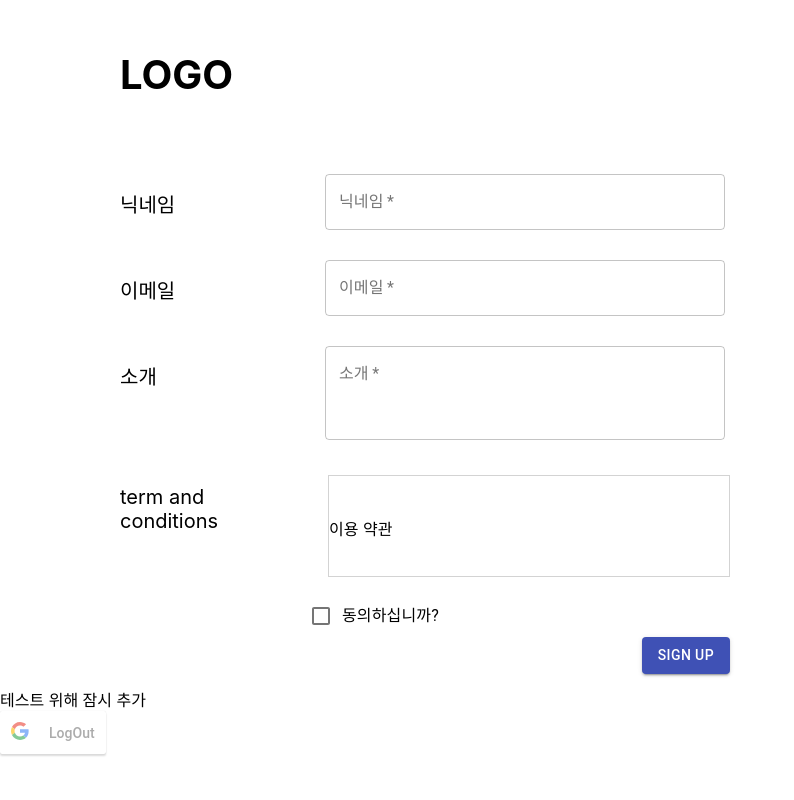
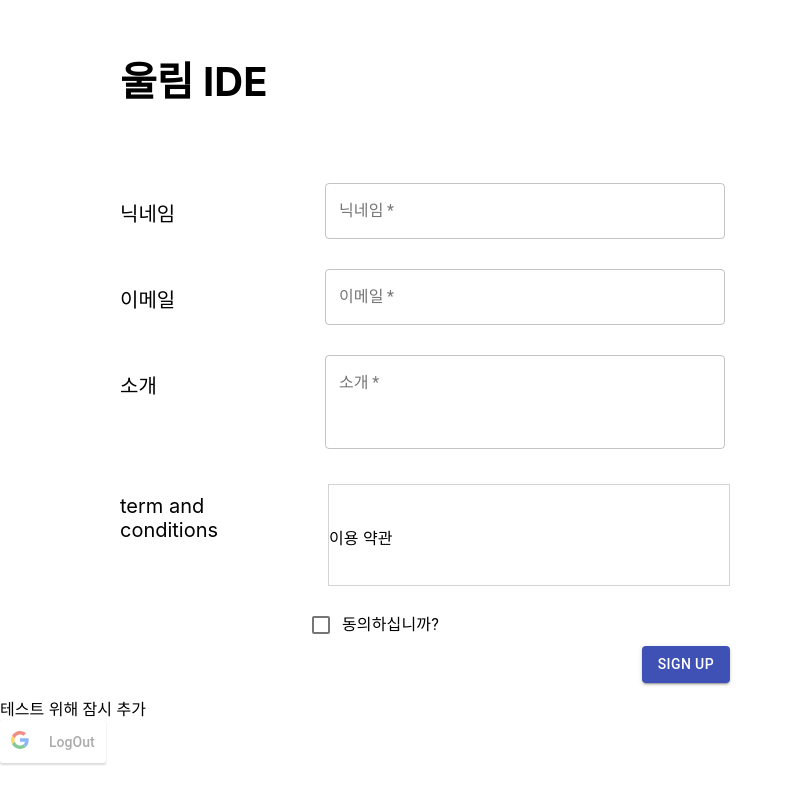
Before and after one commit to LandvibeDev/web-ide-front, a React (Create React App) app: page /signup in a window 1280 px wide. Shown: the whole page, without its empty margins (0-794 px from the left). Built offline with nearby package versions, Linux system fonts and the light colour scheme.

Commit message:
logo 수정

```diff
--- a/src/common/components/Logo.jsx
+++ b/src/common/components/Logo.jsx
@@ -4,7 +4,7 @@
 function Logo(props) {
   return (
     <div>
-      <div className="logo">LOGO</div>
+      <div className="logo">울림 IDE</div>
     </div>
   );
 }
--- a/src/signin/container/SignInView.jsx
+++ b/src/signin/container/SignInView.jsx
@@ -5,7 +5,7 @@
 function SignInView(props) {
   return (
     <div>
-      <div className="main-logo">LOGO</div>
+      <div className="main-logo">울림 IDE</div>
       <div>
         <div className="item-align">
           <SignIn />
```
